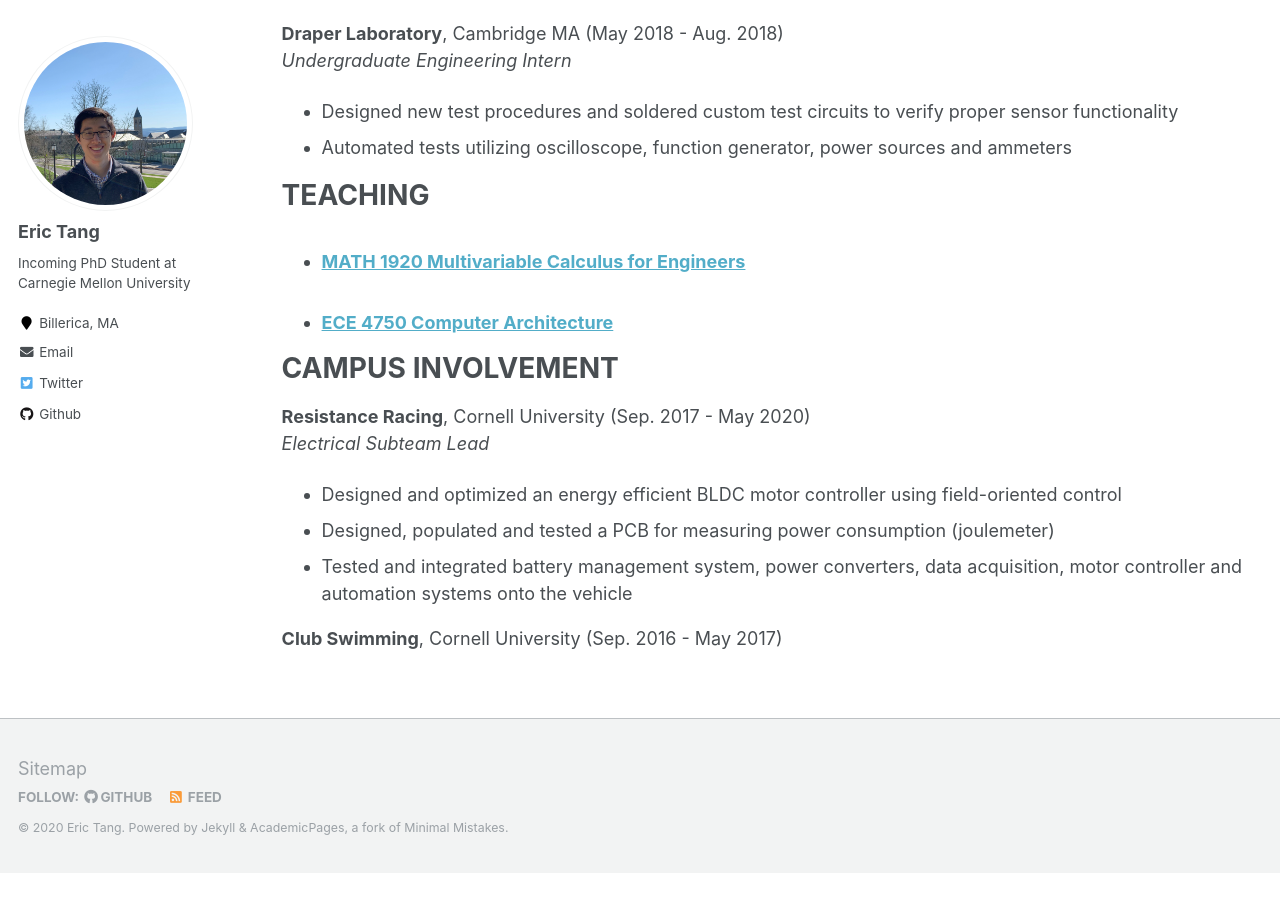
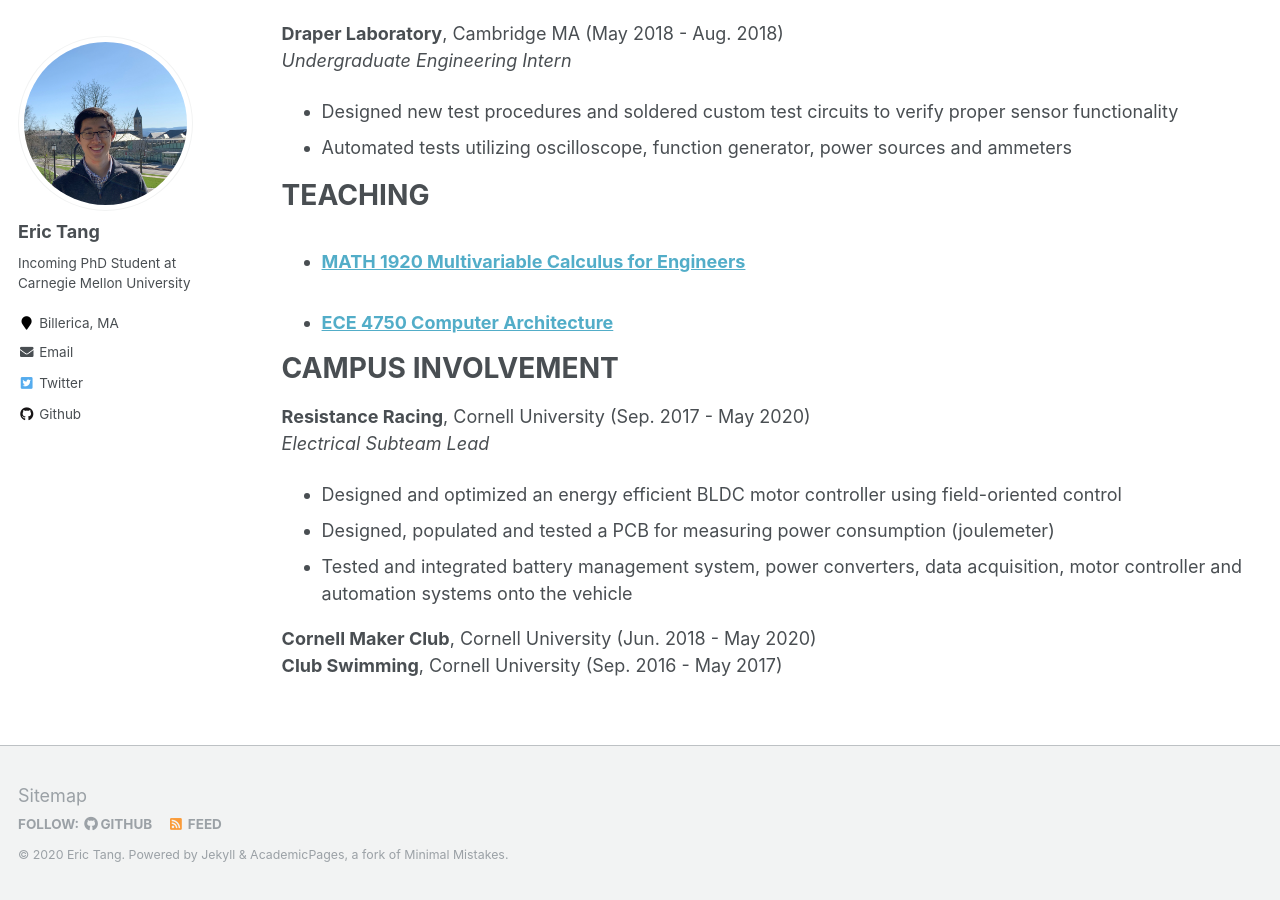
Before and after one commit to erictang25/erictang25.github.io, a Jekyll site: the page built from _pages/cv.md, in a window 1280 px wide and 900 px high, scrolled down 1462 px. Built offline with Jekyll 4.4.1, drawn with Linux system fonts in a browser that asks for light colours; before the commit the page ends 2335 px from its top, so only the background shows below that.

Commit message:
new club

```diff
--- a/_pages/cv.md
+++ b/_pages/cv.md
@@ -70,4 +70,5 @@
 *	Designed, populated and tested a PCB for measuring power consumption (joulemeter)
 *	Tested and integrated battery management system, power converters, data acquisition, motor controller and automation systems onto the vehicle
 
+**Cornell Maker Club**, Cornell University (Jun. 2018 - May 2020)
 **Club Swimming**, Cornell University (Sep. 2016 - May 2017)
```
